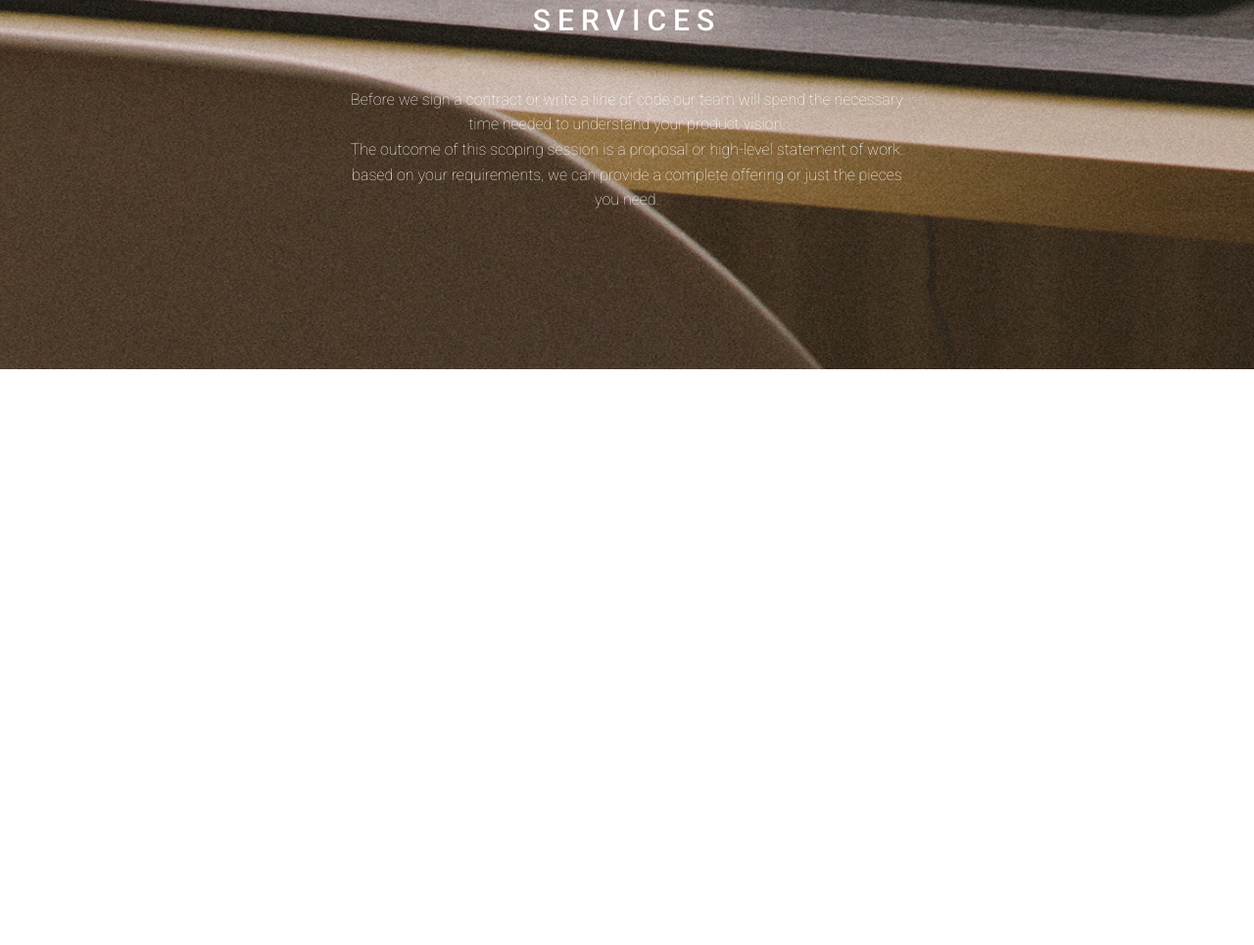
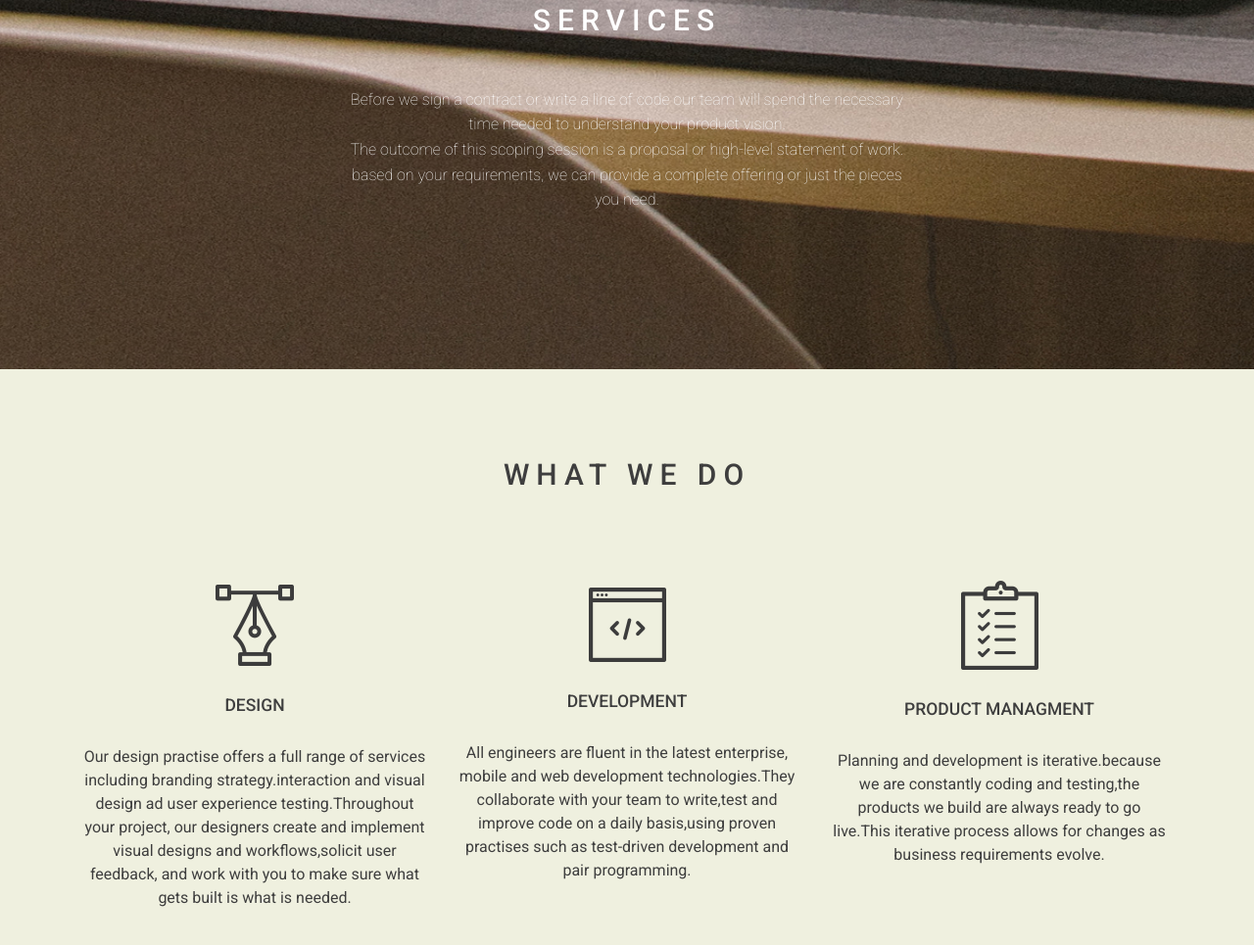
Before and after one commit to imekenye/Delani-studio, a plain HTML site: page index.html in a window 1280 px wide. Shown: the part 1563-2528 px from the top of the page at 98% size. Before the commit the page ends 1940 px from the top, so only its background shows below. Drawn offline with Linux system fonts and the light colour scheme.

Commit message:
Add what we do section

```diff
--- a/index.html
+++ b/index.html
@@ -39,6 +39,35 @@
             </p></div>
         </div>
     </section>
+    <section class="container">
+        <div class="what-we-do__h2 text-center">
+            <h2>WHAT WE DO</h2>
+        </div>
+        <div class="row what-we-do d-flex text-center align-items-baseline">
+
+            <div class="left-side col-md-4 col-sm-12">
+                <div class="what-we-do__icon"><img src="assets/services_icons/design_icon.png" alt=""></div>
+                <div class="what-we-do__heading"><h3>DESIGN</h3></div>
+                <div class="what-we-do__text">
+                    <p>Our design practise offers a full range of services including branding strategy.interaction and visual design ad user experience testing.Throughout your project, our designers create and implement visual designs and workflows,solicit user feedback, and work with you to make sure what gets built is what is needed.</p>
+                </div>
+            </div>
+            <div class="middle-side col-md-4 col-sm-6">
+                <div class="what-we-do__icon"><img src="assets/services_icons/dev_icon.png" alt=""></div>
+                <div class="what-we-do__heading"><h3>DEVELOPMENT</h3></div>
+                <div class="what-we-do__text"><p>
+                    All engineers are fluent in the latest enterprise, mobile and web development technologies.They collaborate with your team to write,test and improve code on a daily basis,using proven practises such as test-driven development and pair programming.</p>
+                </div>
+            </div>
+            <div class="right-side col-md-4 col-sm-6">
+                <div class="what-we-do__icon"><img src="assets/services_icons/product_icon.png" alt=""></div>
+                <div class="what-we-do__heading"><h3>PRODUCT MANAGMENT</h3></div>
+                <div class="what-we-do__text">
+                    <p>Planning and development is iterative.because we are constantly coding and testing,the products we build are always ready to go live.This iterative process allows for changes as business requirements evolve.</p>
+                </div>
+            </div>
+        </div>
+    </section>
    <script src="js/jquery-3.3.1.min.js"></script>
    <script src="js/bootstrap.bundle.min.js"></script>
    <script src="js/script.js"></script>
--- a/scss/main.scss
+++ b/scss/main.scss
@@ -6,6 +6,8 @@ $color-sugarcane:#EFF0DF;
 }
 body {
     font-family: 'Roboto', sans-serif;
+    background-color: $color-sugarcane;
+    color: #3E3E3E;
 }
 
 header {
@@ -70,3 +72,25 @@ header {
         font-weight: 100;
     }
 }
+
+// WHAT WE DO SECTION
+
+.what-we-do{
+    margin-bottom: 15rem;
+
+    &__icon,
+    &__heading {
+        margin-bottom: 3rem;
+    }
+
+    &__text p{
+        font-size: 1.6rem;
+    }
+
+    &__h2 h2 {
+        font-size: 3rem;
+        margin-top: 5rem;
+        letter-spacing: .7rem;
+        margin: 9rem 0;
+    }
+}
```
Also changed, not shown: css/main.css, 1 other file.
